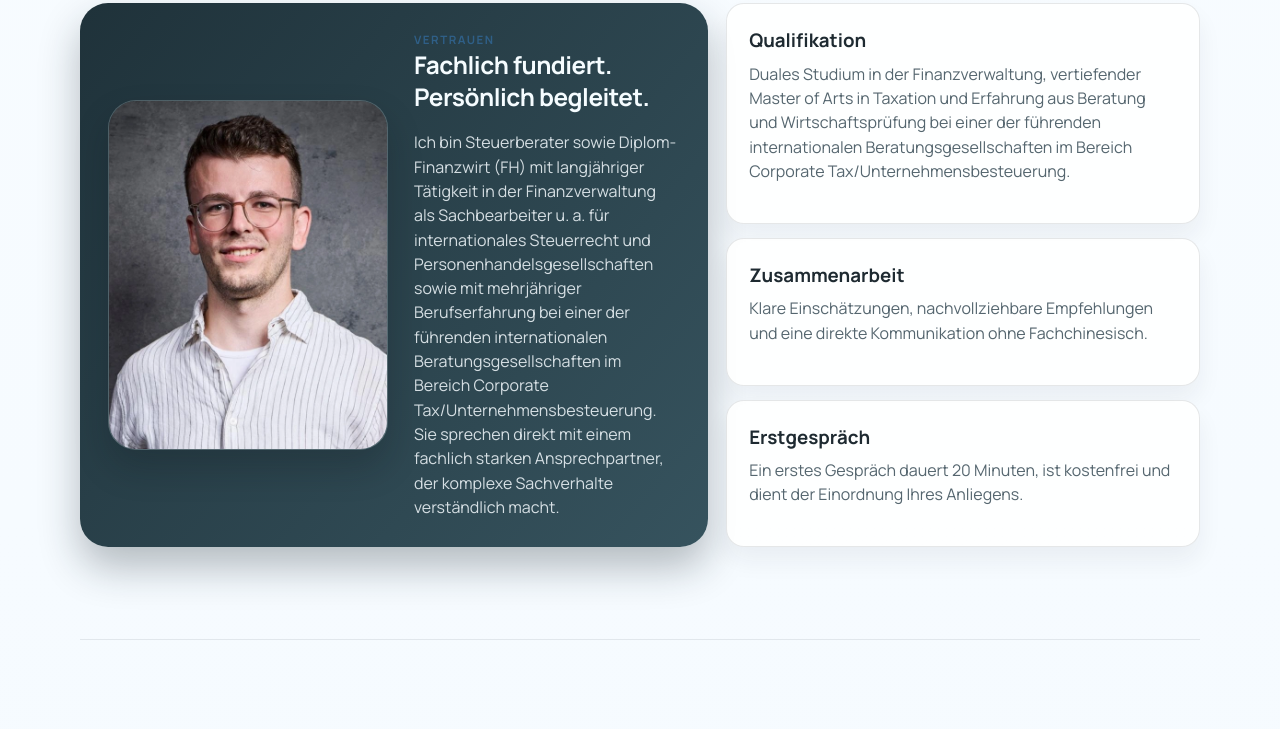
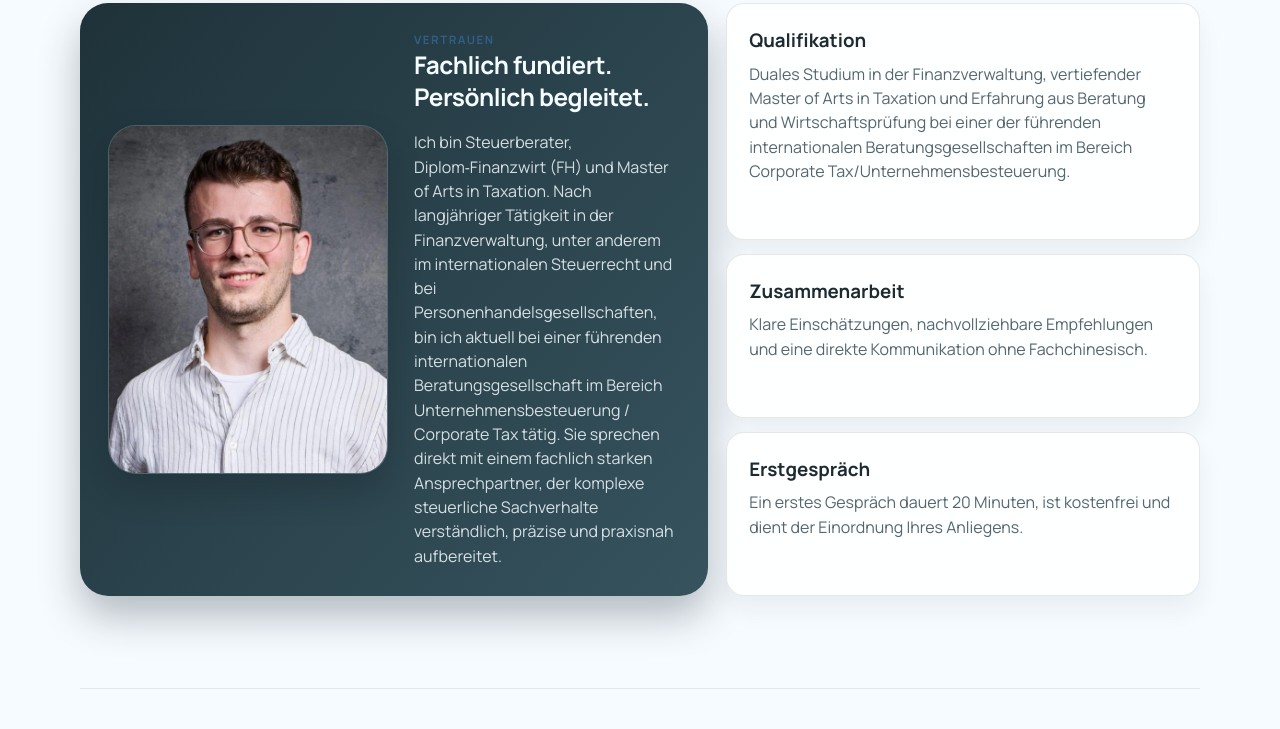
Before and after one commit to IridiumWasTaken/taximusminimus, an Eleventy site: page index.html in a window 1280 px wide. Shown: the part 2696-3425 px from the top of the page. Built offline with nearby package versions, Linux system fonts and the light colour scheme; Eleventy itself is replaced by a stand-in of ours; files that its build step writes are made by us from their sources.

Commit message:
Update index.html

```diff
--- a/index.html
+++ b/index.html
@@ -269,10 +269,8 @@
               <p class="label">Vertrauen</p>
               <h2>Fachlich fundiert. Persönlich begleitet.</h2>
               <p class="quote-copy">
-                Ich bin Steuerberater sowie Diplom-Finanzwirt (FH)
-                mit langjähriger Tätigkeit in der Finanzverwaltung als Sachbearbeiter u. a. für internationales Steuerrecht und Personenhandelsgesellschaften
-                sowie mit mehrjähriger Berufserfahrung bei einer der führenden internationalen Beratungsgesellschaften im Bereich Corporate Tax/Unternehmensbesteuerung.<br>
-                Sie sprechen direkt mit einem fachlich starken Ansprechpartner, der komplexe Sachverhalte verständlich macht.
+                Ich bin Steuerberater, Diplom‑Finanzwirt (FH) und Master of Arts in Taxation. Nach langjähriger Tätigkeit in der Finanzverwaltung, unter anderem im internationalen Steuerrecht und bei Personenhandelsgesellschaften, bin ich aktuell bei einer führenden internationalen Beratungsgesellschaft im Bereich Unternehmensbesteuerung / Corporate Tax tätig.
+                Sie sprechen direkt mit einem fachlich starken Ansprechpartner, der komplexe steuerliche Sachverhalte verständlich, präzise und praxisnah aufbereitet.
               </p>
             </div>
           </div>
@@ -356,8 +354,7 @@
         <p class="label">Nächster Schritt</p>
         <h2>Ihr kostenfreies Erstgespräch für 20 Minuten.</h2>
         <p>
-          Schildern Sie Ihr Anliegen direkt im Formular. Löwenstein Steuerberatung meldet
-          sich für ein erstes kostenfreies Gespräch, um Ihren Fall einzuordnen
+          Schildern Sie Ihr Anliegen direkt im Formular. Ich melde mich anschließend für ein erstes kostenfreies Gespräch, um Ihren Fall einzuordnen
           und das weitere Vorgehen mit Ihnen zu besprechen.
         </p>
 
```
